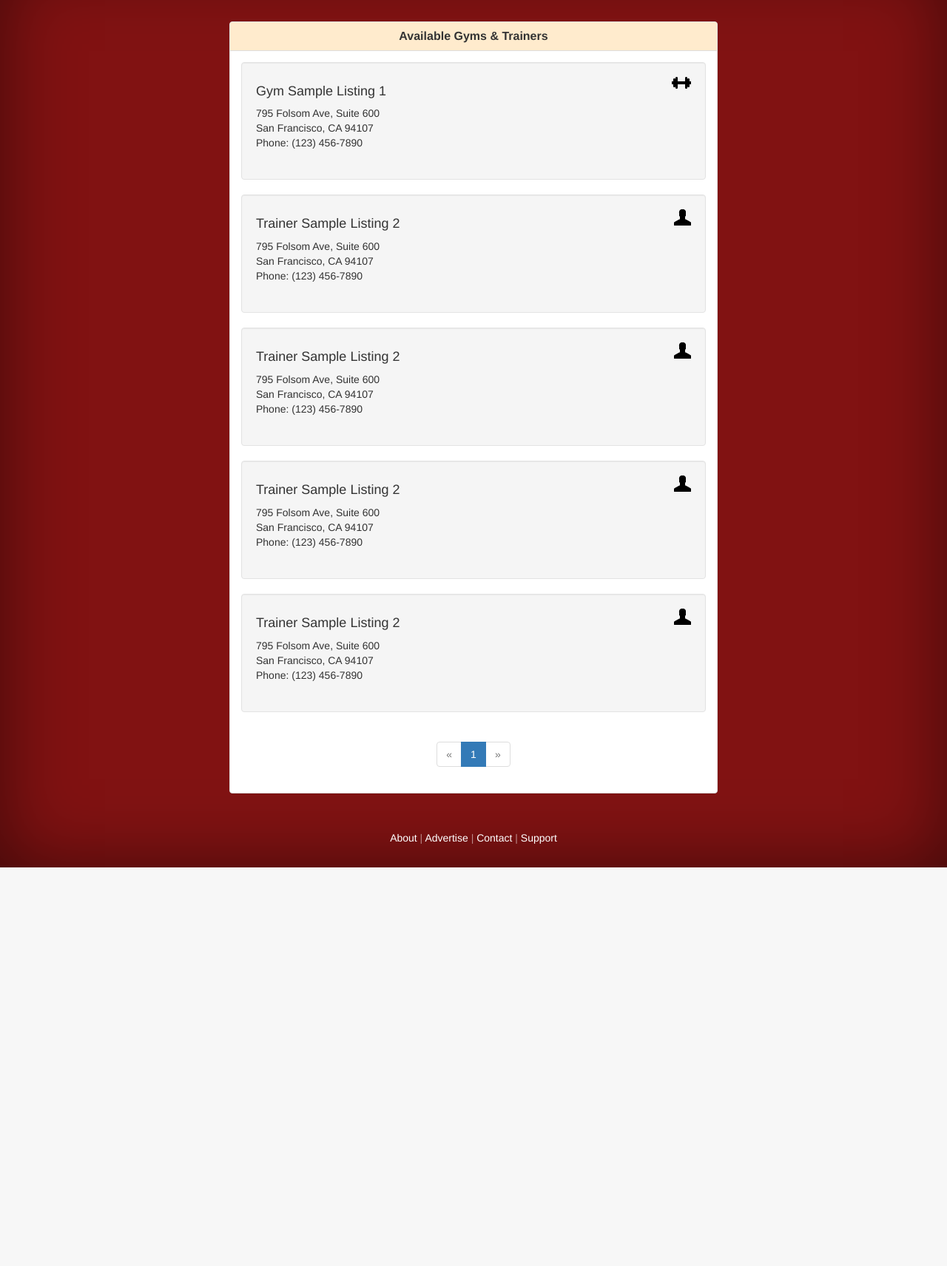
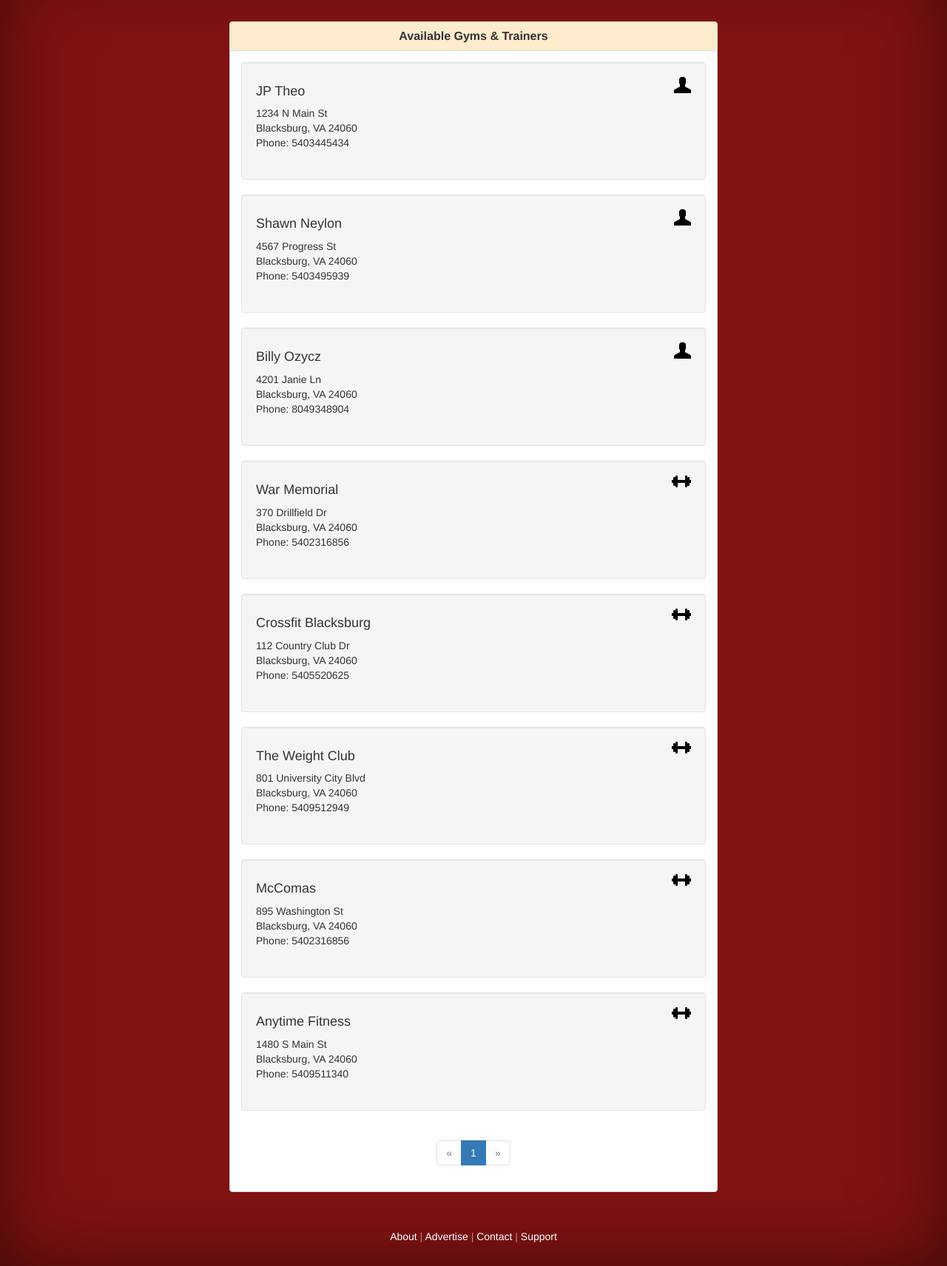
Before and after one commit to bjsawyer/TechFit, a PHP site: page /listings.php in a window 1280 px wide. Shown: the part 51-1763 px from the top of the page at 74% size. Before the commit the page ends 1224 px from the top, so only its background shows below. Run offline with PHP 8.4, Linux system fonts and the light colour scheme; data comes from the database, SQL or seed files in the repository.

Commit message:
got listings page displaying records; still needs to be sorted by membership level

```diff
--- a/listings.php
+++ b/listings.php
@@ -1,3 +1,15 @@
+<?
+	// session variable setup
+	if (!isset($_SESSION)) {
+		session_start();
+	}
+	ob_start();
+?>
+<?
+	// connects to database
+	require_once("connect_to_DB.php");
+	connectDB();
+?>
 <html>
 <head>
 	<meta charset="utf-8">
@@ -12,7 +24,6 @@
 
 	<link rel="stylesheet" type="text/css" href="css/style.css">
 </head>
-
 <body>
 	<div class="site-wrapper">
         <div class="site-wrapper-inner-listings">
@@ -26,72 +37,94 @@
 							<div class="panel-heading">
 								<h2 class="panel-title"><strong>Available Gyms & Trainers</strong></h2>
 							</div>
-							<div class="panel-body">
+							<?
+								try {
+									// pulls all trainers from database
+									$trainersSql = "select * from Provider inner join Trainer on Provider.ProviderId = Trainer.ProviderId order by MembershipLevel";
+									$rsTrainers = mysqli_query($db, $trainersSql);
+									if (!$rsTrainers) {
+										throw new Exception(mysqli_error($db));
+									}
+									mysqli_data_seek($rsTrainers, 0);
+
+									// pulls all gyms from database
+									$gymsSql = "select * from Provider inner join Gym on Provider.ProviderId = Gym.ProviderId order by MembershipLevel";
+									$rsGyms = mysqli_query($db, $gymsSql);
+									if (!$rsGyms) {
+										throw new Exception(mysqli_error($db));
+									}
+									mysqli_data_seek($rsGyms, 0);
+
+									mysqli_close($db);
+									unset($db);
+
+								}catch(Exception $e) {
+									header('Location: errorPage.php?msg=' . $e->getMessage() . '&line=' . $e->getLine());
+									exit;
+								}
+							?>
+							<?
+								// sets up and displays data for trainer listing
+								function renderTrainerListing($row) {
+									$trainerName = $row['FirstName'] . " " . $row['LastName'];
+									$trainerAddress = $row['Address'];
+									$trainerCity = $row['City'];
+									$trainerState = $row['State'];
+									$trainerZipCode = $row['ZipCode'];
+									$trainerPhone = $row['Phone'];
+							?>
+									<div class="well">
+										<span class="well-listings-icons">
+											<span><img src="bootstrap-3.3.2-dist/glyphicons_free/glyphicons/png/glyphicons-4-user.png"></img></span>
+										</span>
+										<span class="well-listings-text">
+											<h4><? print $trainerName ?></h4>
+											<address>
+												  <? print $trainerAddress ?><br>
+												  <? print $trainerCity ?>, <? print $trainerState ?> <? print $trainerZipCode?><br>
+												  Phone: <? print $trainerPhone ?>
+											</address>
+										</span>
+									</div>
+							<?
+								}
+							?>
+							<?
+								// sets up and displays data for gym listing
+								function renderGymListing($row) {
+									$gymName = $row['Name'];
+									$gymAddress = $row['Address'];
+									$gymCity = $row['City'];
+									$gymState = $row['State'];
+									$gymZipCode = $row['ZipCode'];
+									$gymPhone = $row['Phone'];
+							?>
 									<div class="well">
 										<span class="well-listings-icons">
 											<span><img src="bootstrap-3.3.2-dist/glyphicons_free/glyphicons/png/glyphicons-357-dumbbell.png"></img></span>
 										</span>
 										<span class="well-listings-text">
-										<h4>Gym Sample Listing 1</h4>
+											<h4><? print $gymName ?></h4>
 											<address>
-											  795 Folsom Ave, Suite 600<br>
-											  San Francisco, CA 94107<br>
-											  Phone: (123) 456-7890
+												  <? print $gymAddress ?><br>
+												  <? print $gymCity ?>, <? print $gymState ?> <? print $gymZipCode?><br>
+												  Phone: <? print $gymPhone ?>
 											</address>
 										</span>
 									</div>
-								<div class="well">
-									<span class="well-listings-icons">
-										<span><img src="bootstrap-3.3.2-dist/glyphicons_free/glyphicons/png/glyphicons-4-user.png"></img></span>
-									</span>
-									<span class="well-listings-text">
-										<h4>Trainer Sample Listing 2</h4>
-										<address>
-											  795 Folsom Ave, Suite 600<br>
-											  San Francisco, CA 94107<br>
-											  Phone: (123) 456-7890
-										</address>
-									</span>
-								</div>
-								<div class="well">
-									<span class="well-listings-icons">
-										<span><img src="bootstrap-3.3.2-dist/glyphicons_free/glyphicons/png/glyphicons-4-user.png"></img></span>
-									</span>
-									<span class="well-listings-text">
-										<h4>Trainer Sample Listing 2</h4>
-										<address>
-											  795 Folsom Ave, Suite 600<br>
-											  San Francisco, CA 94107<br>
-											  Phone: (123) 456-7890
-										</address>
-									</span>
-								</div>
-								<div class="well">
-									<span class="well-listings-icons">
-										<span><img src="bootstrap-3.3.2-dist/glyphicons_free/glyphicons/png/glyphicons-4-user.png"></img></span>
-									</span>
-									<span class="well-listings-text">
-										<h4>Trainer Sample Listing 2</h4>
-										<address>
-											  795 Folsom Ave, Suite 600<br>
-											  San Francisco, CA 94107<br>
-											  Phone: (123) 456-7890
-										</address>
-									</span>
-								</div>
-								<div class="well">
-									<span class="well-listings-icons">
-										<span><img src="bootstrap-3.3.2-dist/glyphicons_free/glyphicons/png/glyphicons-4-user.png"></img></span>
-									</span>
-									<span class="well-listings-text">
-										<h4>Trainer Sample Listing 2</h4>
-										<address>
-											  795 Folsom Ave, Suite 600<br>
-											  San Francisco, CA 94107<br>
-											  Phone: (123) 456-7890
-										</address>
-									</span>
-								</div>
+							<?
+								}
+							?>
+							<div class="panel-body">
+								<?
+									 while($row = mysqli_fetch_array($rsTrainers, MYSQLI_ASSOC)) {
+									    renderTrainerListing($row);
+									 }
+
+									 while($row = mysqli_fetch_array($rsGyms, MYSQLI_ASSOC)) {
+									    renderGymListing($row);
+									 }
+								?>
 								<nav>
 								    <ul class="pagination">
 								        <li class="disabled">
```
Lines whose indentation alone changed are shown as unchanged.
